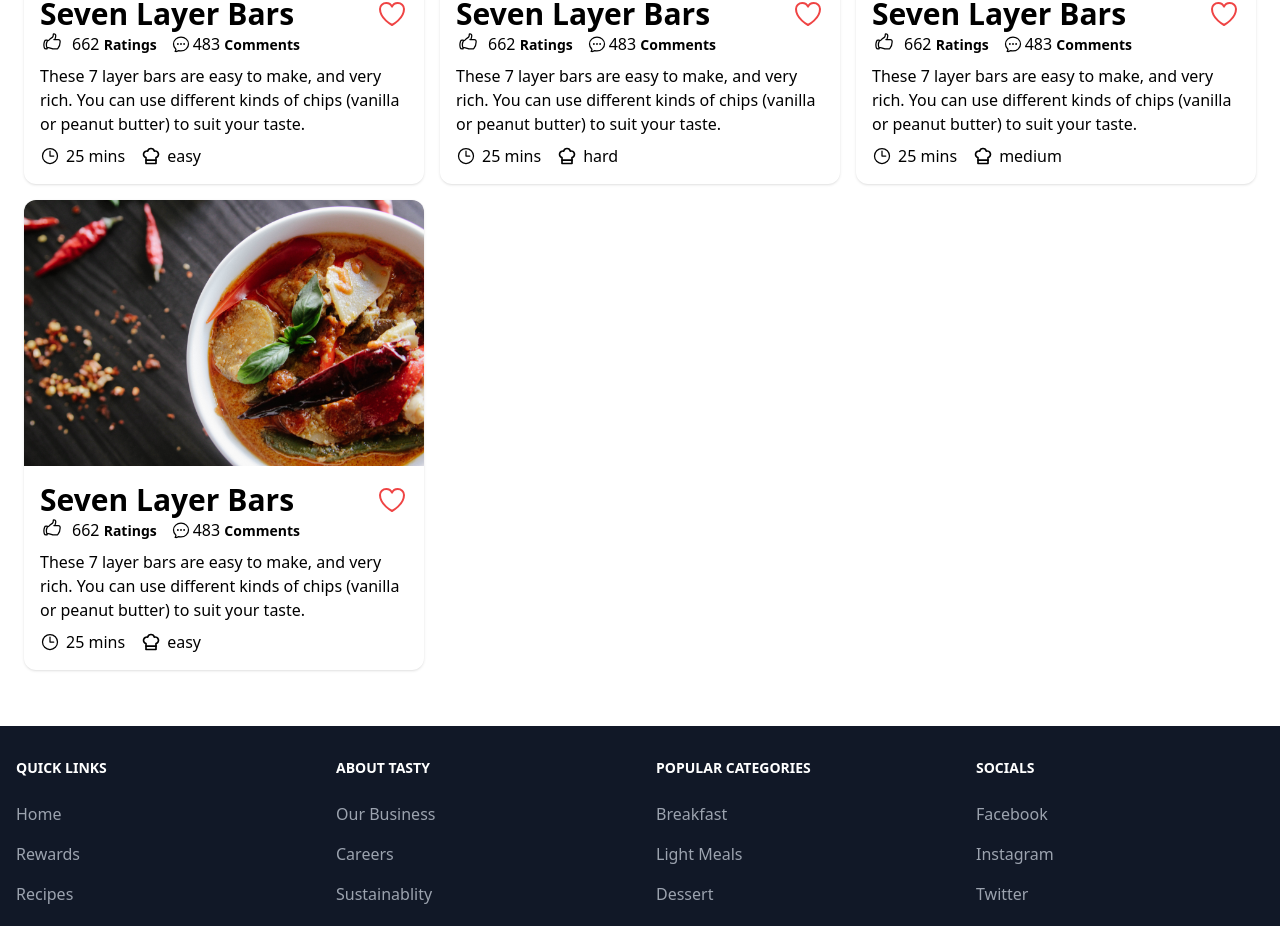
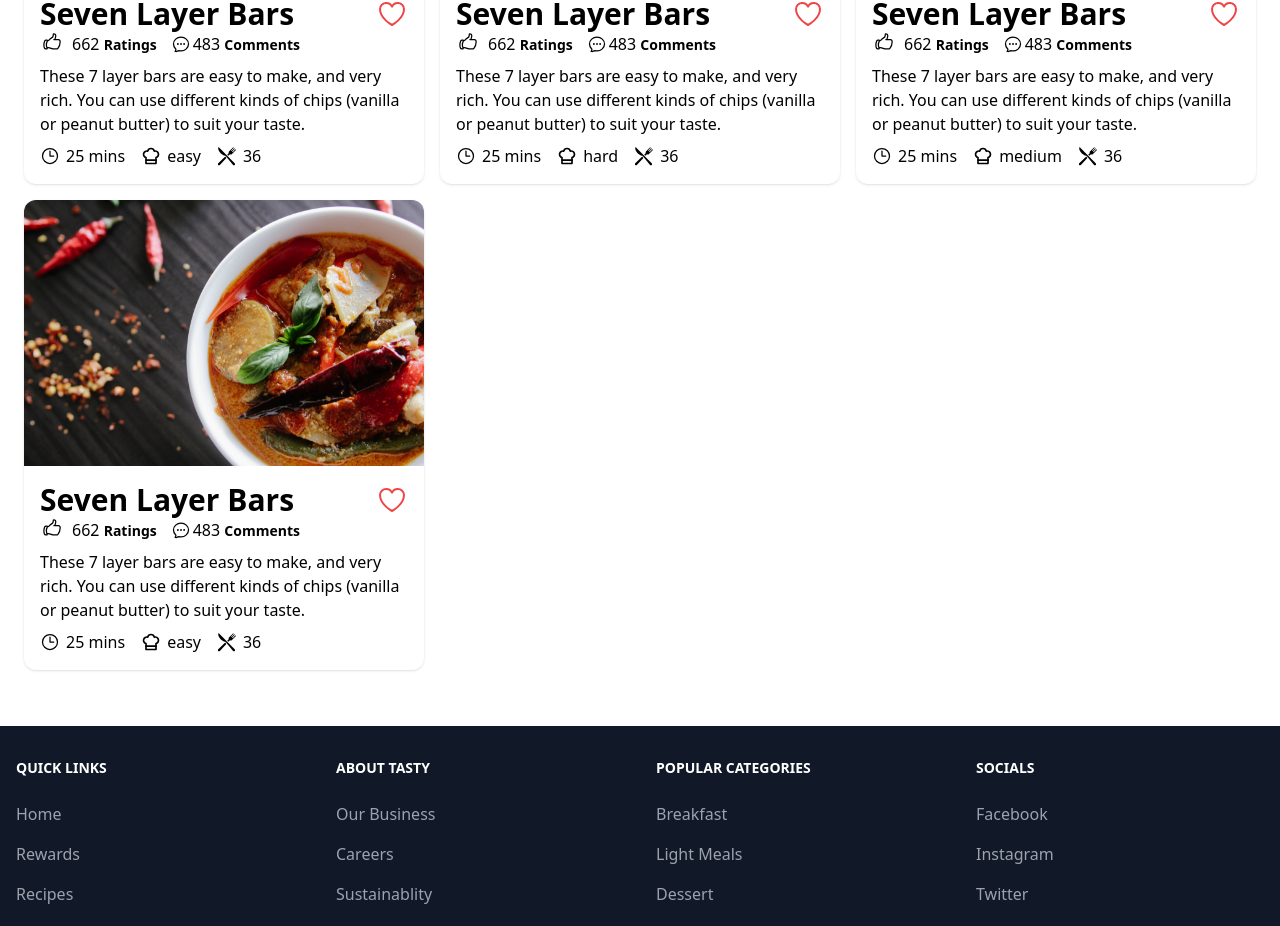
Before and after one commit to Jon-Felipe/Tasty-React, a React (Vite) app: page / in a window 1280 px wide. Shown: the part 1405-2331 px from the top of the page. Built offline with nearby package versions, Linux system fonts and the light colour scheme.

Commit message:
added serving to recipe card

```diff
--- a/src/components/Recipe.tsx
+++ b/src/components/Recipe.tsx
@@ -6,6 +6,7 @@ import {
   ClockIcon,
 } from '@heroicons/react/24/outline';
 import { TbChefHat } from 'react-icons/tb';
+import { GiKnifeFork } from 'react-icons/gi';
 import foodImg from '../assets/hero-img.jpg';
 
 type Props = {
@@ -16,6 +17,7 @@ type Props = {
   description: string;
   cookTime: number;
   difficulty: string;
+  serving: number;
 };
 
 const Recipe = ({
@@ -26,6 +28,7 @@ const Recipe = ({
   description,
   cookTime,
   difficulty,
+  serving,
 }: Props) => {
   return (
     <article className='shadow rounded-xl overflow-hidden'>
@@ -63,6 +66,10 @@ const Recipe = ({
             <TbChefHat className='w-5 h-5' />
             <p>{difficulty}</p>
           </div>
+          <div className='flex items-center gap-1.5'>
+            <GiKnifeFork className='w-5 h-5' />
+            <p>{serving}</p>
+          </div>
         </section>
       </section>
     </article>
--- a/src/pages/Home.tsx
+++ b/src/pages/Home.tsx
@@ -72,6 +72,7 @@ const Home = (props: Props) => {
                   description={recipe.description}
                   cookTime={recipe.recipe_details.cook_time}
                   difficulty={recipe.recipe_details.difficulty}
+                  serving={recipe.recipe_details.servings}
                 />
               );
             })
```
